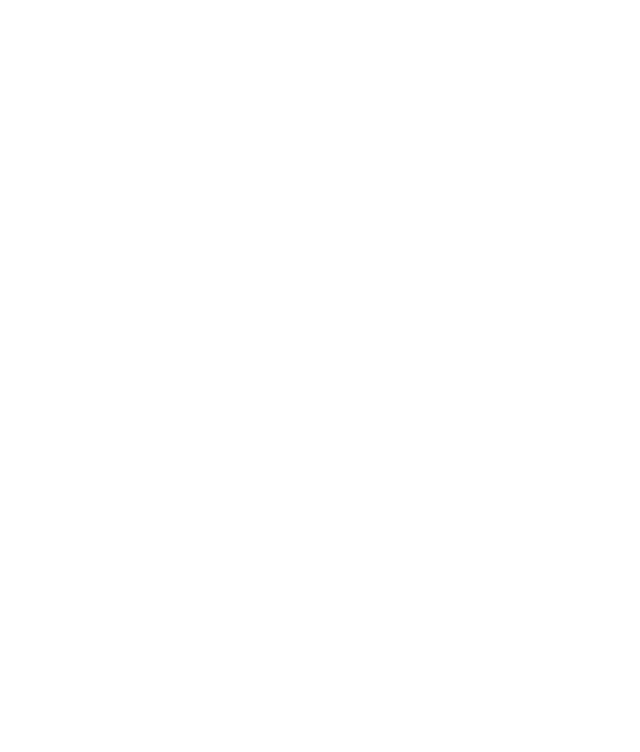
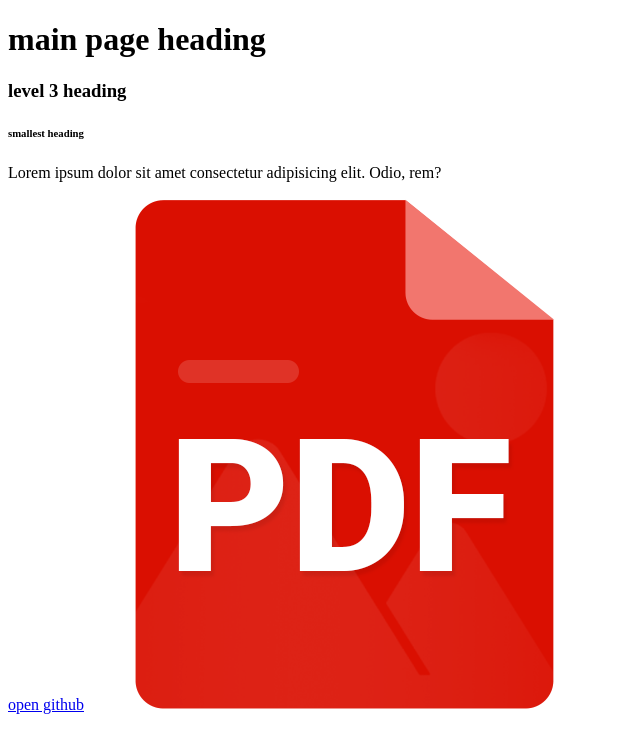
Before and after one commit to Shivam17651/SECTION-1, a plain HTML site: page INDEX.HTML in a window 1280 px wide. Shown: the whole page, without its empty margins (0-640 px from the left). Drawn offline with Linux system fonts and the light colour scheme.

Commit message:
basics tags

```diff
--- a/INDEX.HTML
+++ b/INDEX.HTML
@@ -6,6 +6,17 @@
     <title>Document</title>
 </head>
 <body>
+<h1>main page heading</h1>
+<h3>level 3 heading</h3>
+<h6>smallest heading</h6>
+
+<p>Lorem ipsum dolor sit amet consectetur adipisicing elit. Odio, rem?</p>
+
+<a href="https://github.com" target="_blank">open github</a>
+
+<img src="unnamed.png" alt="">
+
+
 
 </body>
 </html>
```
Also changed, not shown: PDF_file_icon.svg.webp (added), unnamed.png (added).
